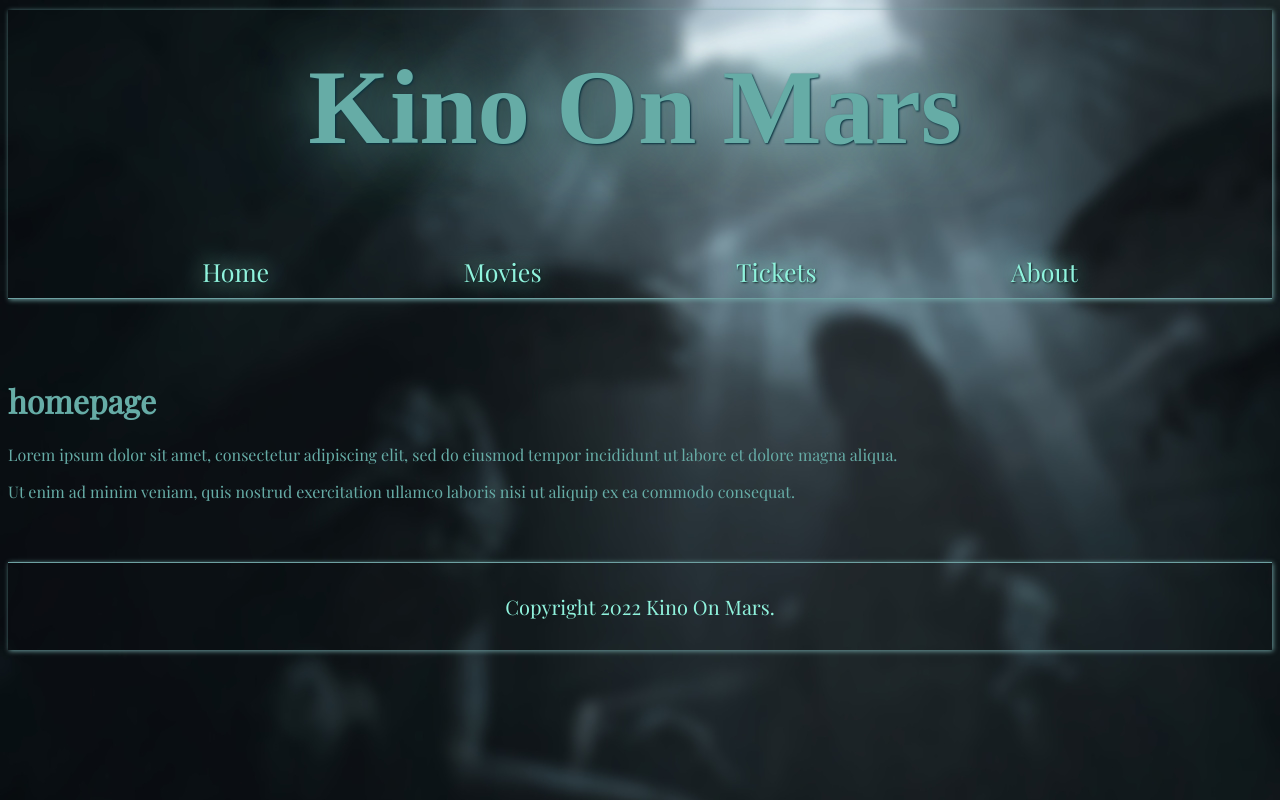
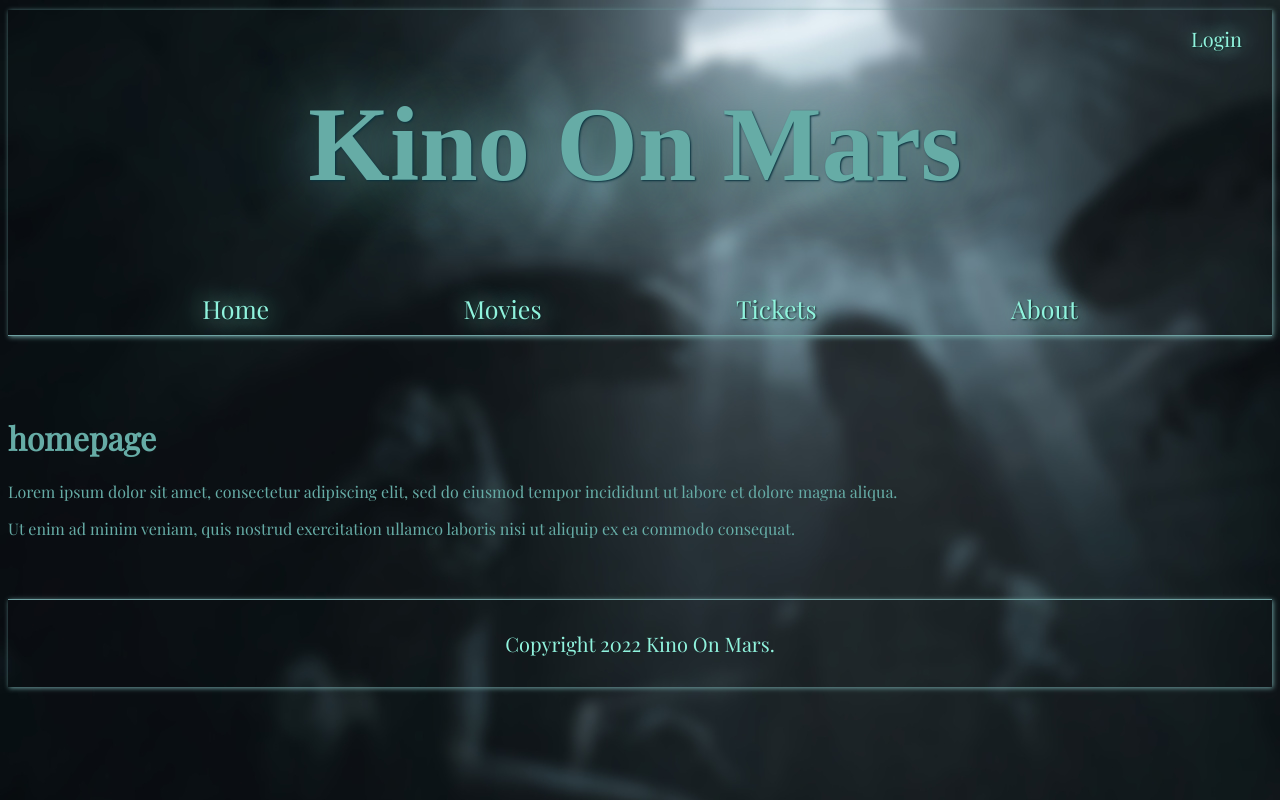
Before and after one commit to amyrman/edu-js-nextkino, a Next.js app: page / in a window 1280 px wide. Built offline with nearby package versions, Linux system fonts and the light colour scheme; a web font is replaced by a local one.

Commit message:
login placement in nav

```diff
--- a/components/Navbar.js
+++ b/components/Navbar.js
@@ -3,6 +3,9 @@ import Link from 'next/link'
 const Navbar = () => {
   return (
     <nav>
+        <div className='login'>
+          <a>Login</a>
+        </div>
         <div className="logo">
             <h1>Kino On Mars</h1>
         </div>
--- a/styles/globals.css
+++ b/styles/globals.css
@@ -9,6 +9,20 @@ body {
 
 .content {
   margin: 10px auto;
+}
+
+.login a{
+  padding: 5px 30px;
+  display: flex;
+  justify-content: flex-end;
+  color: rgb(144, 243, 221);
+  text-shadow: 1px 1px 2px rgb(15, 37, 37), 0 0 1em;
+  font-size: 20px;
+}
+
+.login a:hover{
+  color: rgb(20, 245, 196);
+  text-shadow: 1px 1px 2px rgb(159, 252, 232), 0 0 2em;
 }
 
 nav {
```
